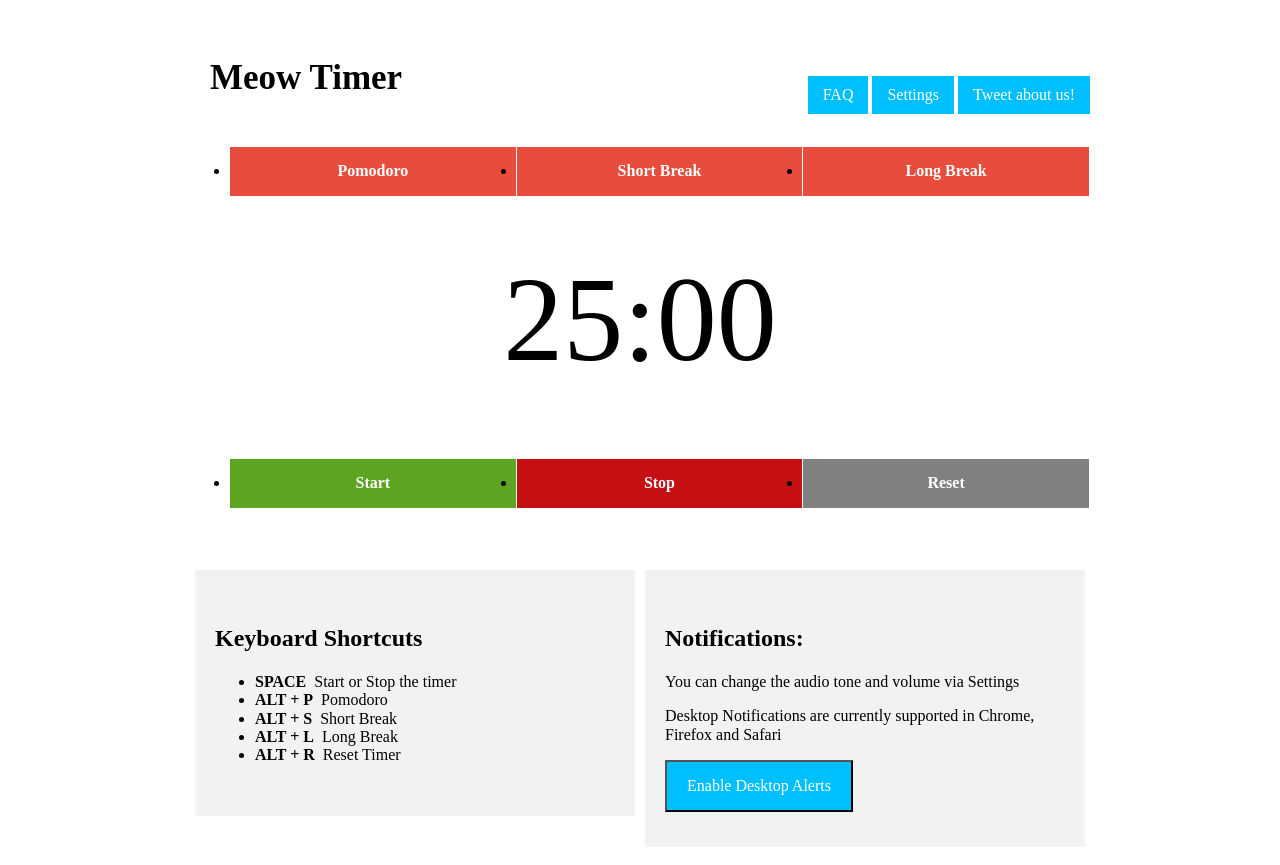
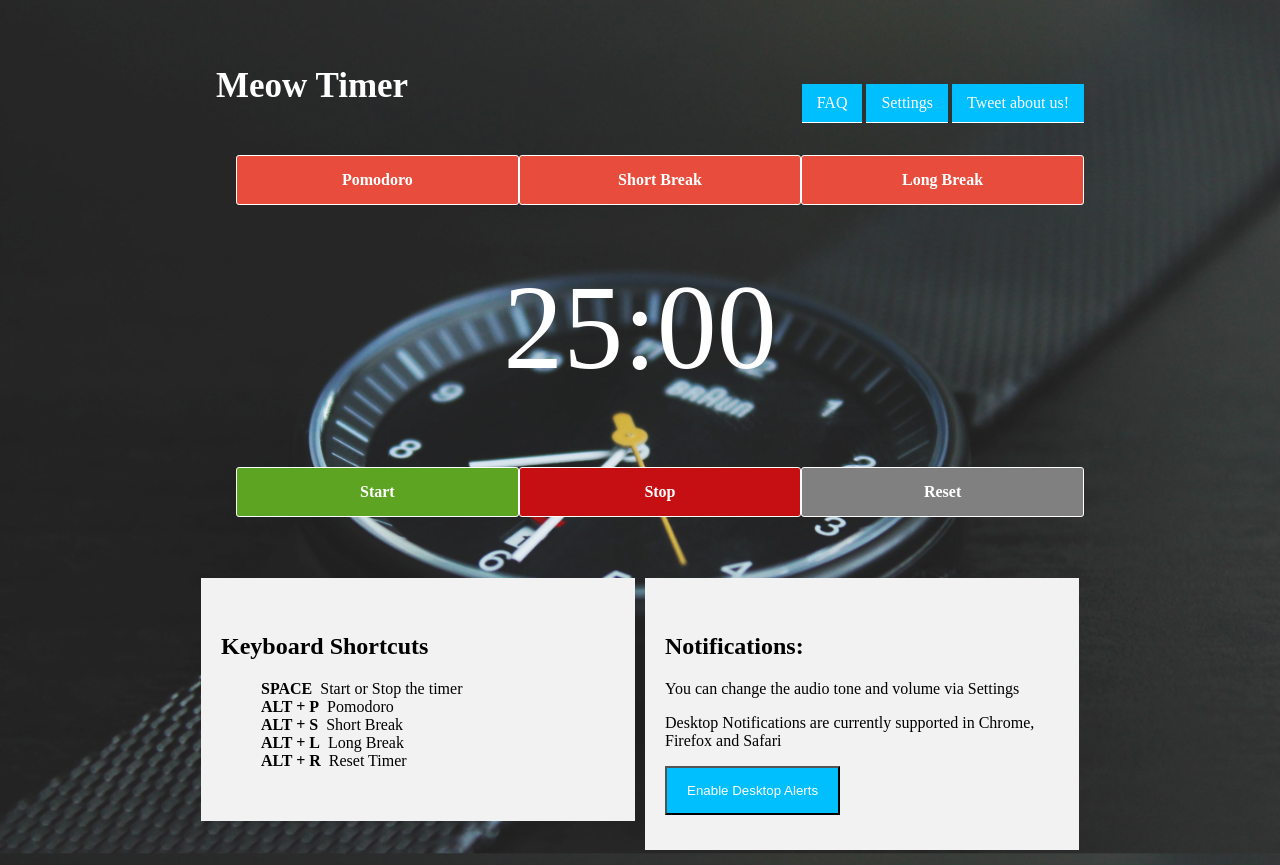
Before and after one commit to techntv/pomodoroclock, a plain HTML site: page index.html in a window 1280 px wide. Drawn offline with nearby package versions, Linux system fonts and the light colour scheme.

Commit message:
Update background image and color

```diff
--- a/index.html
+++ b/index.html
@@ -5,7 +5,7 @@
     <meta name="viewport" content="width=device-width, initial-scale=1, shrink-to-fit=no">
     <meta http-equiv="x-ua-compatible" content="ie=edge">
     <title>Pomodoro Clock</title>
-    <link rel="stylesheet" href="css/normalize.css" media="screen" title="no title">
+
     <link rel="stylesheet" href="css/style.css" media="screen" title="no title">
   </head>
   <body>
--- a/scss/style.scss
+++ b/scss/style.scss
@@ -11,7 +11,13 @@
   padding: 15px 20px;
   color: white;
 };
-
+ol,ul{
+  list-style: none;
+}
+body{
+  background: url('../img/clock_bg.jpg') no-repeat fixed center;
+  background-size: cover;
+}
 *{
   box-sizing: border-box;
   position: relative;
@@ -29,6 +35,7 @@
 
 .main-header{
   .navbrand{
+    color: white;
     font-size: 40px;
     text-decoration: none;
     margin: -7px 0 0 0;
@@ -72,6 +79,7 @@
 
 .main-content{
   .showtime{
+    color: white;
     height: 200px;
     text-align: center;
     span{
@@ -95,8 +103,8 @@
             width: 33.33%;
           }
           a{
-                border-bottom: solid 1px #fff;
-                border-right: solid 1px #fff;
+                border: solid 1px #fff;
+                border-radius: 3px;
                 display: block;
                 background: #E74C3C;
                 text-decoration: none;
```
Also changed, not shown: css/style.css, 1 other file.
